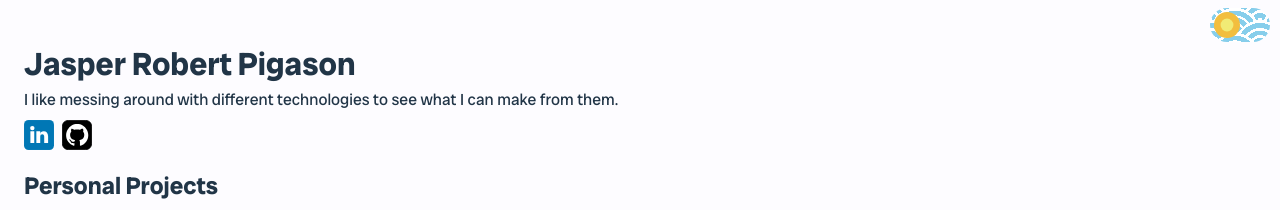
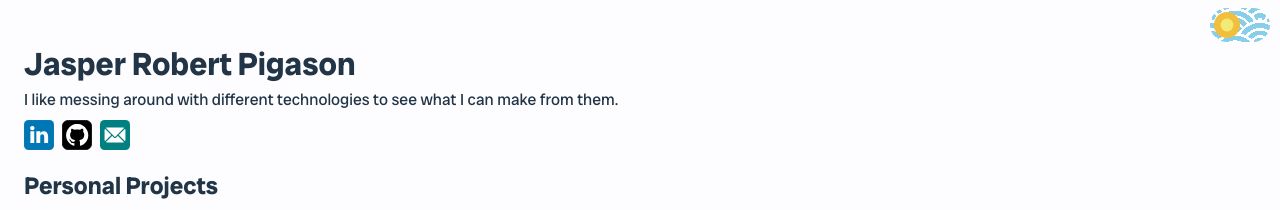
Before and after one commit to jrpdango/jrpdango.github.io, a Vue app: page / in a window 1280 px wide. Shown: the top 210 px of the page. Built offline with nearby package versions, Linux system fonts and the light colour scheme.

Commit message:
Add email

```diff
--- a/src/components/BaseHeader.vue
+++ b/src/components/BaseHeader.vue
@@ -1,6 +1,7 @@
 <script setup lang="ts">
 import linkedinIcon from '/linkedin-color.svg';
 import githubIcon from '/github-color.svg';
+import emailIcon from '/email.svg';
 import ThemeSwitcher from './ThemeSwitcher.vue';
 </script>
 
@@ -17,6 +18,9 @@ import ThemeSwitcher from './ThemeSwitcher.vue';
             </a>
             <a href="https://github.com/jrpdango" target="_blank">
                 <img :src="githubIcon" alt="GitHub" height="30" width="30"/>
+            </a>
+            <a href="mailto:jrpigason@gmail.com" target="_blank">
+                <img :src="emailIcon" alt="jrpigason@gmail.com" height="30" width="30"/>
             </a>
         </div>
     </div>
```
Also changed, not shown: public/email.svg (added).
